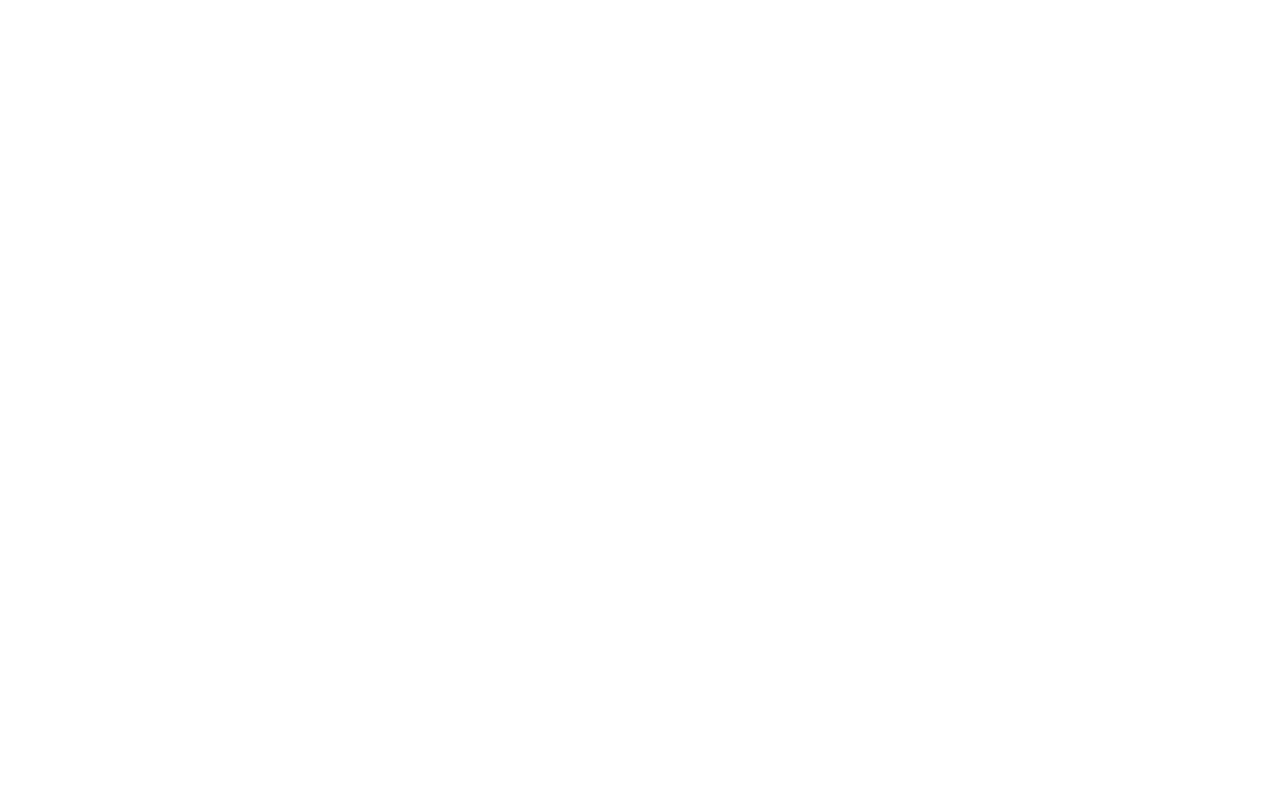
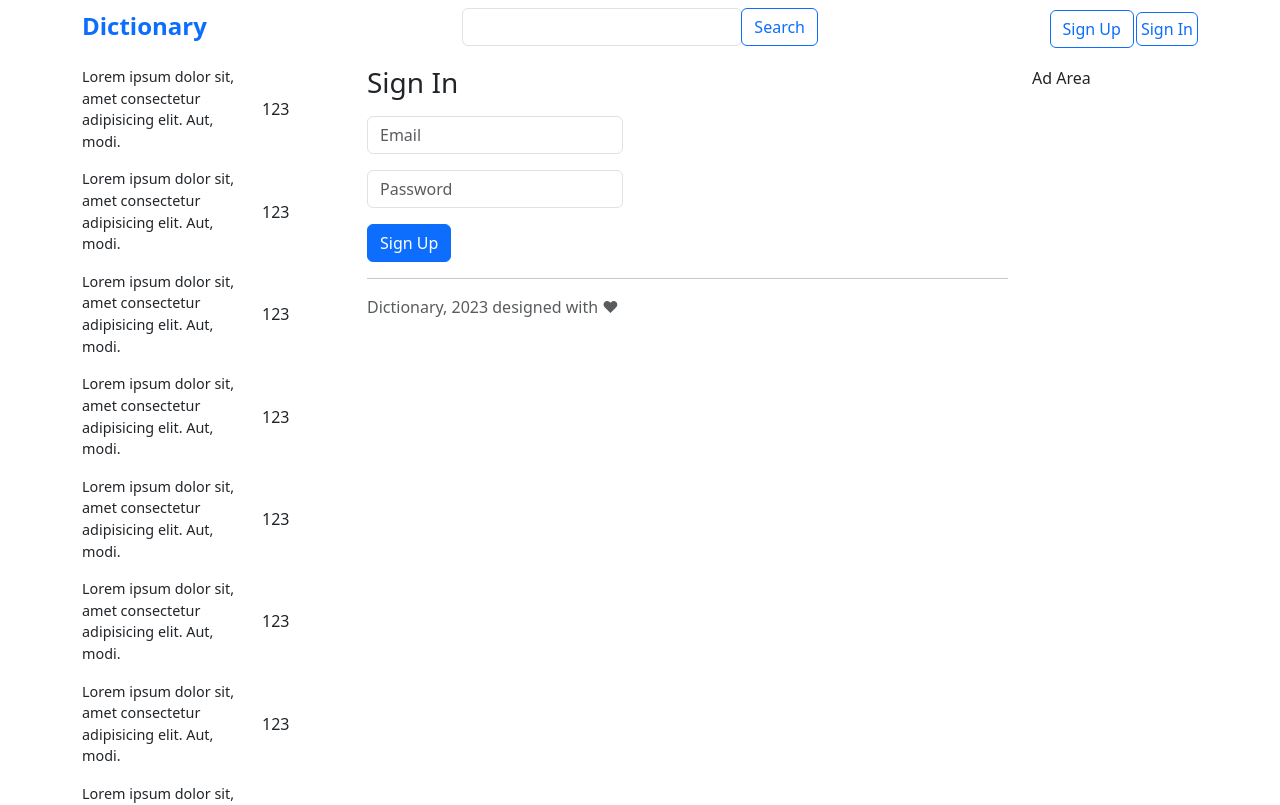
Before and after one commit to tumeraltunbas/dictionary-client, a React (Create React App) app: page /auth/sign/in in a window 1280 px wide. Before the commit this address had no page. Shown: the top 805 px of the page. Built offline with nearby package versions, Linux system fonts and the light colour scheme.

Commit message:
Create SignIn

```diff
--- a/src/App.js
+++ b/src/App.js
@@ -3,6 +3,7 @@
 import { BrowserRouter, Route, Routes } from 'react-router-dom';
 import { Layout } from './Components/Layout';
 import { SignUp } from './Components/Pages/Auth/SignUp';
+import { SignIn } from './Components/Pages/Auth/SignIn';
 
 function App() {
   return (
@@ -12,6 +13,7 @@
 
       <Route path="/auth" element={<Layout />}>
         <Route path="sign/up" element={ <SignUp />} />
+        <Route path="sign/in" element={ <SignIn />} />
       </Route>
 
     </Routes>
--- /dev/null
+++ b/src/Components/Pages/Auth/SignIn/index.jsx
@@ -0,0 +1,68 @@
+import React, { useState } from 'react';
+import { ToastContainer, toast } from 'react-toastify';
+import 'react-toastify/dist/ReactToastify.css';
+import { api } from '../../../../Services/API/api.service';
+import { useNavigate } from 'react-router-dom';
+import { Input } from '../../../Input';
+import { Button } from 'react-bootstrap';
+
+export const SignIn = () => {
+
+    const [email, setEmail] = useState("");
+    const [password, setPassword] = useState("");
+
+    const navigate = useNavigate();
+
+    const signIn = async(e) => {
+
+        e.preventDefault();
+
+        try{
+
+            const {data} = await api.post("/users/sign/in", {
+                email,
+                password
+            });
+
+            if(data.success){
+                api.defaults.headers.common.Authorization = `Bearer ${data.data}`;
+                navigate("/");
+            }
+
+        }
+        catch(err){
+            toast.error(err.response.data.message);
+        }
+
+
+    }
+
+  return (
+<>
+    <form style={{ width: "20vw" }} onSubmit={signIn}>
+
+      <h3>Sign In</h3>
+      <div className="input-group mt-3">
+        <Input
+          type="text"
+          placeholder="Email"
+          value={email}
+          onChange={(e) => setEmail(e.target.value)}
+          />
+      </div>
+      <div className="input-group mt-3">
+        <Input
+          type="password"
+          placeholder="Password"
+          value={password}
+          onChange={(e) => setPassword(e.target.value)}
+          />
+      </div>
+
+      <Button type="submit" children="Sign Up" className="mt-3" />
+    </form>
+    <ToastContainer />
+    </>
+
+)
+}
```
